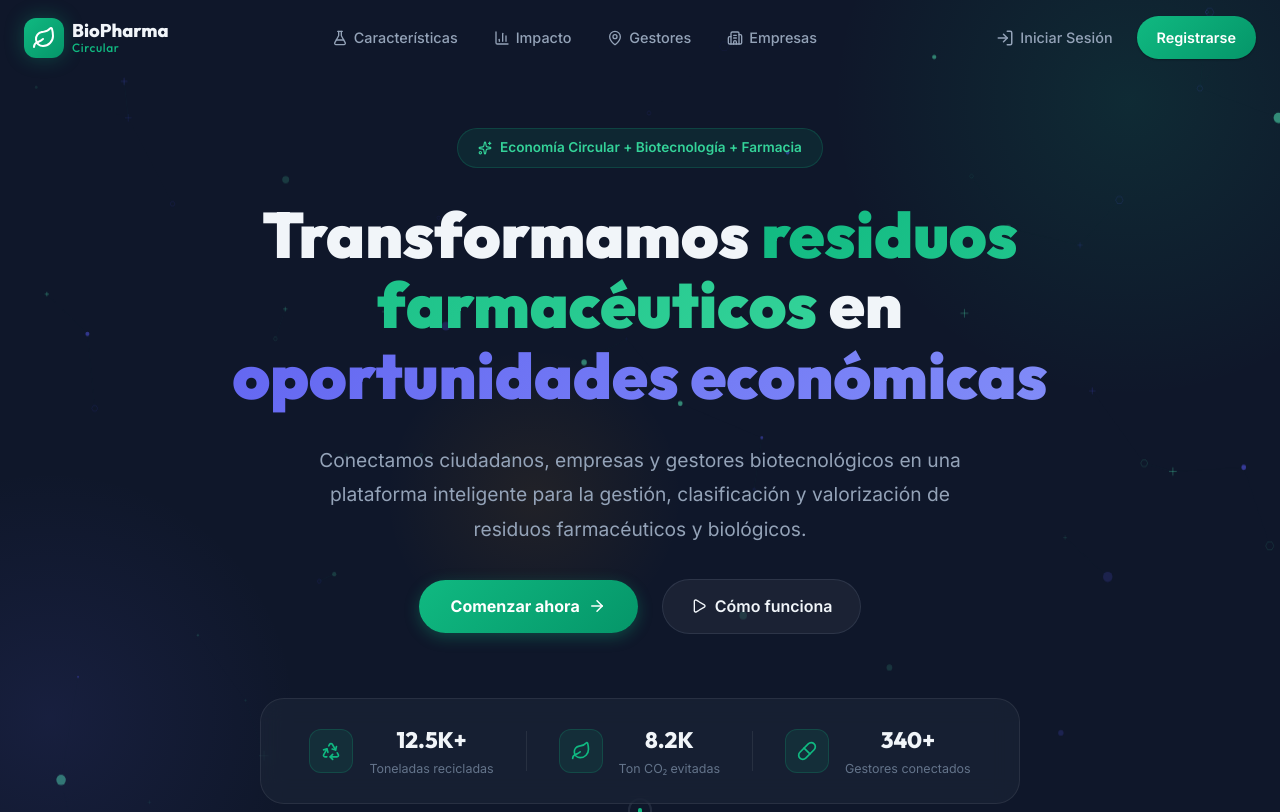
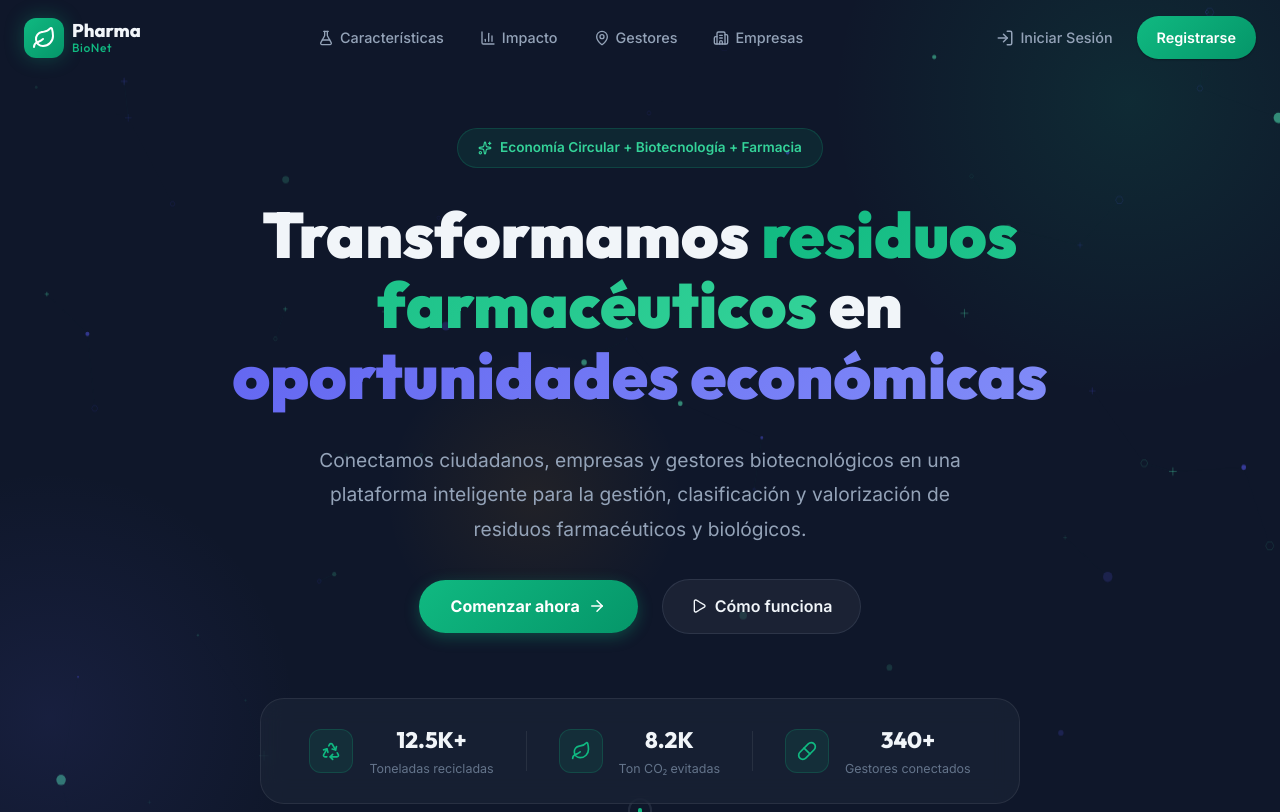
Before and after one commit to jonichar/biopharma-circular, a Next.js app: page / in a window 1280 px wide. Shown: the top 812 px of the page. Built offline with nearby package versions, Linux system fonts and the light colour scheme.

Commit message:
chore: rebrand project to PharmaBioNet

```diff
--- a/src/app/globals.css
+++ b/src/app/globals.css
@@ -1,5 +1,5 @@
 /* ============================================
-   BioPharma Circular — Design System
+   PharmaBioNet — Design System
    ============================================ */
 
 /* Google Fonts */
--- a/src/app/layout.tsx
+++ b/src/app/layout.tsx
@@ -2,7 +2,7 @@ import type { Metadata } from "next";
 import "./globals.css";
 
 export const metadata: Metadata = {
-  title: "BioPharma Circular | Gestión y Valorización de Residuos Farmacéuticos",
+  title: "PharmaBioNet | Gestión y Valorización de Residuos Farmacéuticos",
   description:
     "Plataforma de economía circular que transforma residuos farmacéuticos y biológicos en oportunidades económicas mediante biotecnología. Conectamos ciudadanos, empresas y gestores biotecnológicos.",
   keywords: [
@@ -15,9 +15,9 @@ export const metadata: Metadata = {
     "sostenibilidad",
     "biofertilizantes",
   ],
-  authors: [{ name: "BioPharma Circular Team" }],
+  authors: [{ name: "PharmaBioNet Team" }],
   openGraph: {
-    title: "BioPharma Circular",
+    title: "PharmaBioNet",
     description:
       "Transformamos residuos farmacéuticos y biológicos en oportunidades económicas mediante biotecnología.",
     type: "website",
--- a/src/components/layout/Footer.tsx
+++ b/src/components/layout/Footer.tsx
@@ -43,8 +43,8 @@ export default function Footer() {
               </div>
               <div>
                 <div className={styles.logoName}>
-                  <span>BioPharma</span>
-                  <span className={styles.logoAccent}>Circular</span>
+                  <span>Pharma</span>
+                  <span className={styles.logoAccent}>BioNet</span>
                 </div>
                 <p className={styles.tagline}>
                   Transformando residuos en oportunidades
@@ -102,7 +102,7 @@ export default function Footer() {
         <div className={styles.contactBar}>
           <div className={styles.contactItem}>
             <Mail size={16} />
-            <span>contacto@biopharmacircular.com</span>
+            <span>contacto@pharmabionet.com</span>
           </div>
           <div className={styles.contactItem}>
             <Phone size={16} />
@@ -117,7 +117,7 @@ export default function Footer() {
         {/* Bottom */}
         <div className={styles.bottom}>
           <p className={styles.copyright}>
-            © {new Date().getFullYear()} BioPharma Circular. Todos los derechos
+            © {new Date().getFullYear()} PharmaBioNet. Todos los derechos
             reservados.
           </p>
           <div className={styles.bottomLinks}>
--- a/src/components/layout/Header.tsx
+++ b/src/components/layout/Header.tsx
@@ -43,8 +43,8 @@ export default function Header() {
             <Leaf size={24} />
           </div>
           <div className={styles.logoText}>
-            <span className={styles.logoPrimary}>BioPharma</span>
-            <span className={styles.logoSecondary}>Circular</span>
+            <span className={styles.logoPrimary}>Pharma</span>
+            <span className={styles.logoSecondary}>BioNet</span>
           </div>
         </a>
 
--- a/src/types/index.ts
+++ b/src/types/index.ts
@@ -1,5 +1,5 @@
 /* =============================================
-   BioPharma Circular — Type Definitions
+   PharmaBioNet — Type Definitions
    ============================================= */
 
 // ---- User & Auth ----
```
